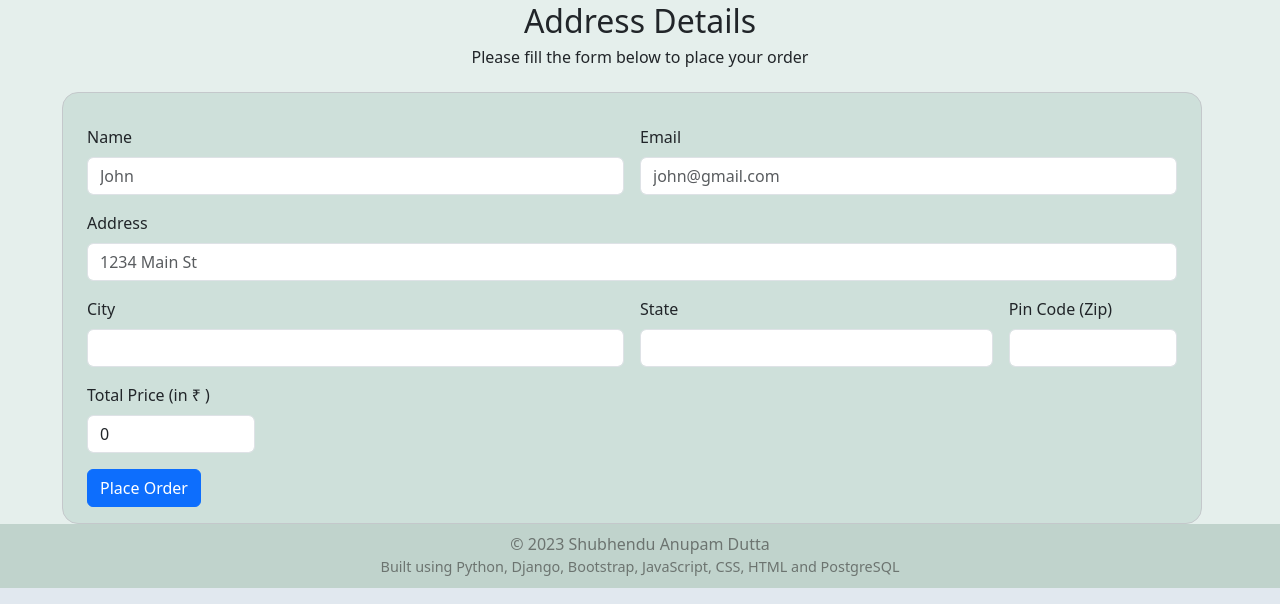
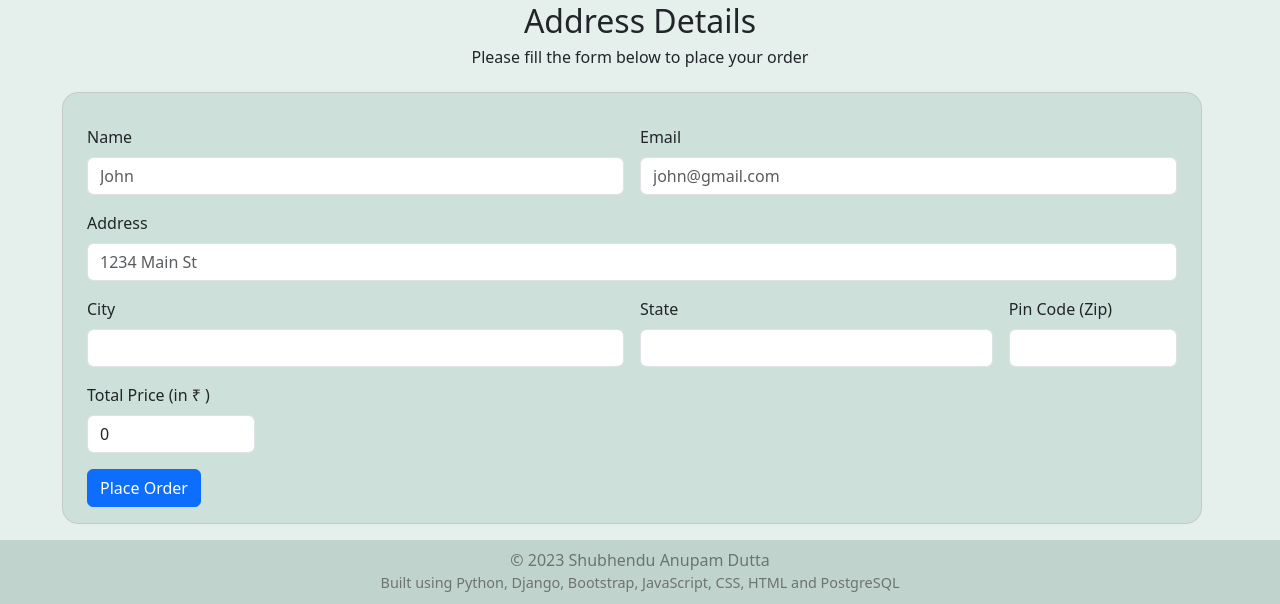
Before and after one commit to shubhenduanupamdutta/E_Com, a Django app: page /checkout/ in a window 1280 px wide. Shown: the part 252-856 px from the top of the page. Run offline with Django 4.2, Linux system fonts and the light colour scheme.

Commit message:
Style checkout page for footer

```diff
--- a/ecom_site/shop/templates/shop/base.html
+++ b/ecom_site/shop/templates/shop/base.html
@@ -94,7 +94,7 @@
       <footer id="footer">
         <p>
           &copy; {% now "Y" %}
-          <a href="https://shubhenduprojects.azurewebsites.net/" class=""
+          <a href="https://shubhenduprojects.azurewebsites.net/" class="" target="_blank"
             >Shubhendu Anupam Dutta
           </a>
         </p>
--- a/ecom_site/shop/templates/shop/checkout.html
+++ b/ecom_site/shop/templates/shop/checkout.html
@@ -19,7 +19,7 @@
         <h1 class="divider glow"></h1>
         <br />
     </div>
-    <div class="row mt-3">
+    <div class="row my-3">
         <h2 class="divider gradient" contenteditable>Address Details</h2>
         <h6 class="text-center"> Please fill the form below to place your order </h6>
         <form id="addressForm" method="post" class="row g-3 border border-secondary-subtle border-1 p-3 rounded-4">
```
